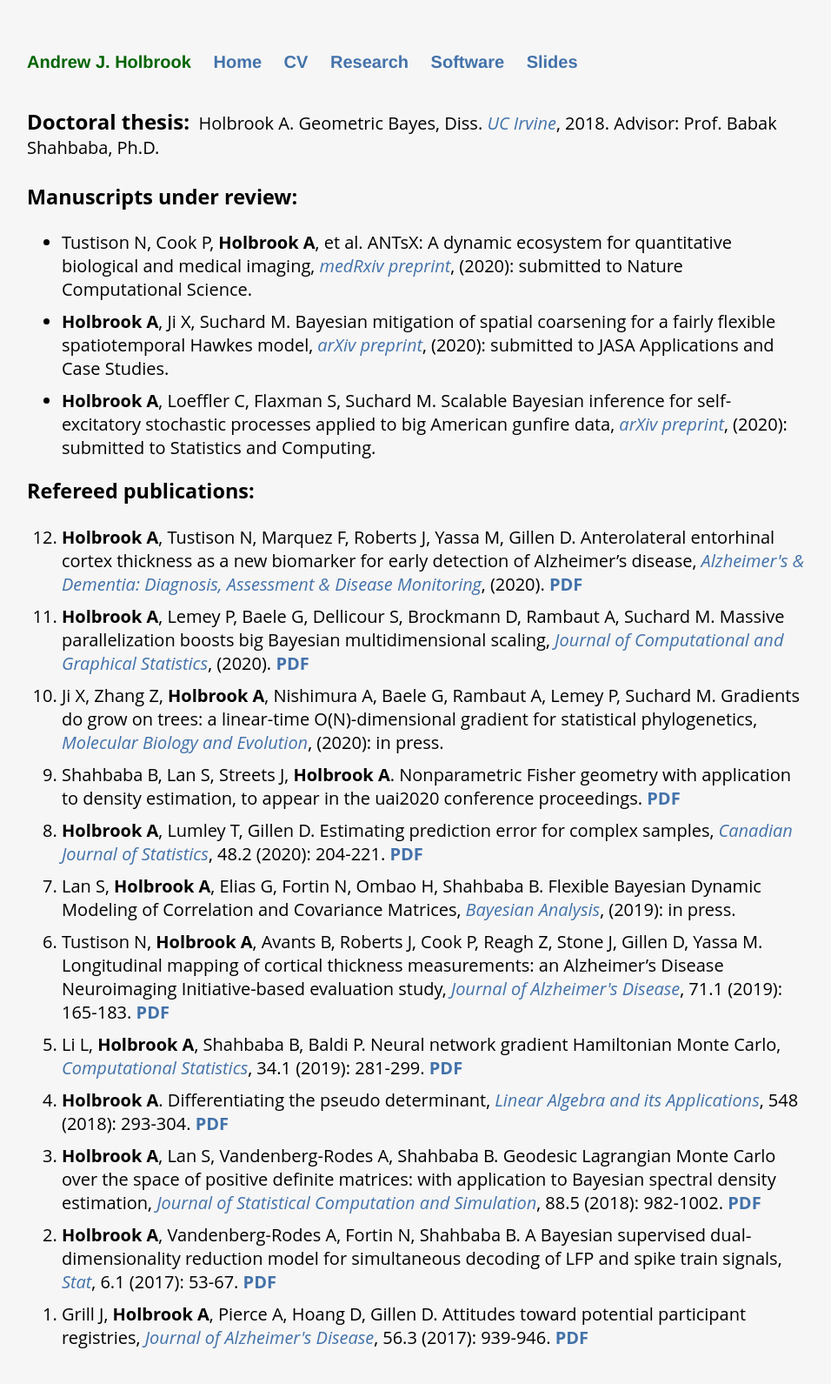
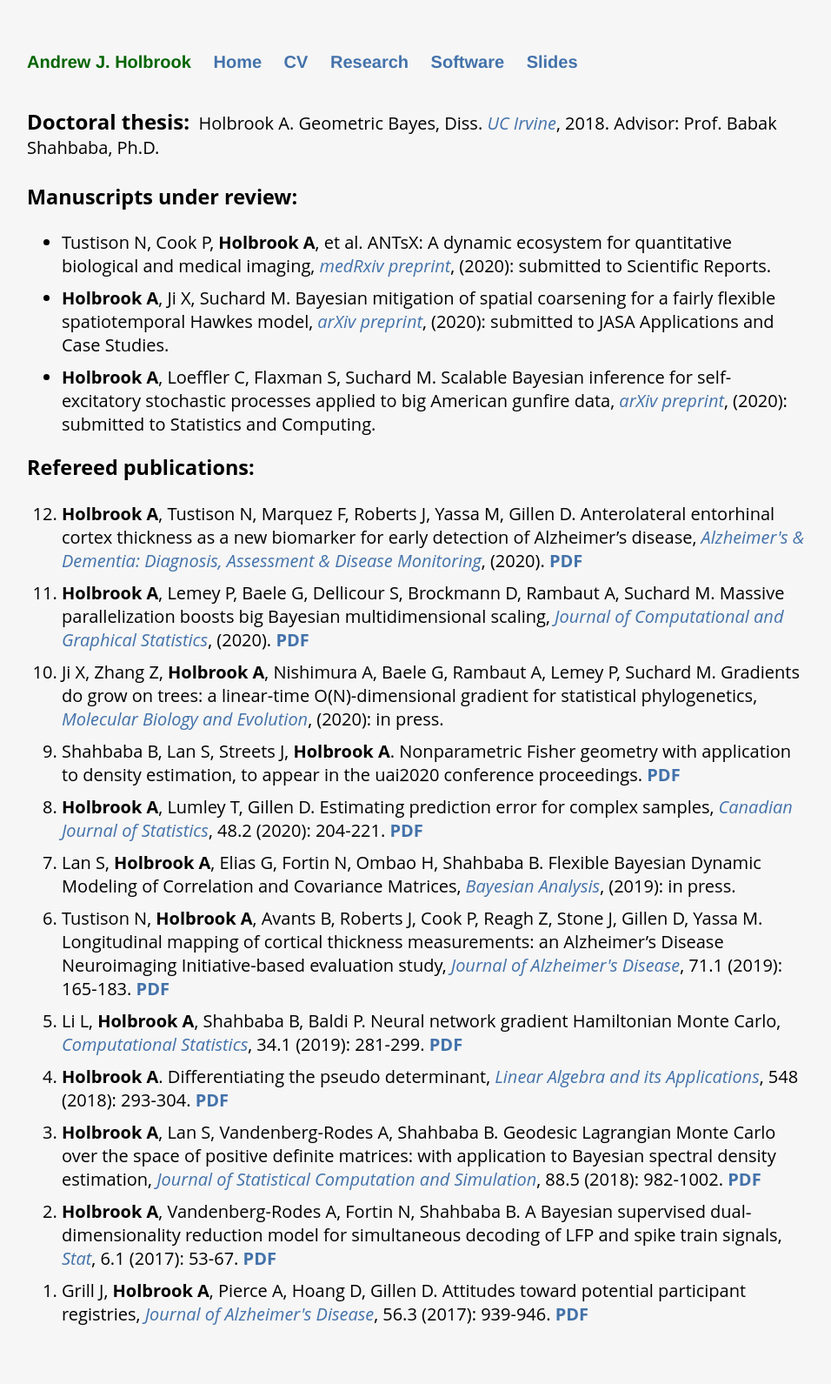
Before and after one commit to andrewjholbrook/andrewjholbrook.github.io, a Jekyll site: the page built from research.html, in a window 1280 px wide. Shown: the whole page at 87% size, without its empty margins (161-1117 px from the left). Built offline with Jekyll 4.4.1, drawn with Linux system fonts in a browser that asks for light colours; a style sheet for code colours, icons or effects is not loaded; after the commit the page ends 1564 px from its top, so only the background shows below that.

Commit message:
Update research.html

```diff
--- a/research.html
+++ b/research.html
@@ -11,7 +11,7 @@ title: Research of Andrew Holbrook
 
   <h3>Manuscripts under review:</h3>
   <ul id="preprints">
-                    <li> Tustison N, Cook P, <b>Holbrook A</b>, et al. ANTsX: A dynamic ecosystem for quantitative biological and medical imaging, <i><a href="https://doi.org/10.1101/2020.10.19.20215392" target="_blank">medRxiv preprint</a></i>, (2020): submitted to Nature Computational Science.
+                    <li> Tustison N, Cook P, <b>Holbrook A</b>, et al. ANTsX: A dynamic ecosystem for quantitative biological and medical imaging, <i><a href="https://doi.org/10.1101/2020.10.19.20215392" target="_blank">medRxiv preprint</a></i>, (2020): submitted to Scientific Reports.
             <li> <b>Holbrook A</b>, Ji X, Suchard M. Bayesian mitigation of spatial coarsening for a fairly flexible spatiotemporal Hawkes model, <i><a href="https://arxiv.org/abs/2010.02994" target="_blank">arXiv preprint</a></i>, (2020): submitted to JASA Applications and Case Studies.
             <li> <b>Holbrook A</b>, Loeffler C, Flaxman S, Suchard M. Scalable Bayesian inference for self-excitatory stochastic processes applied to big American gunfire data, <i><a href="https://arxiv.org/abs/2005.10123" target="_blank">arXiv preprint</a></i>, (2020): submitted to Statistics and Computing.
                         </ul>
```
